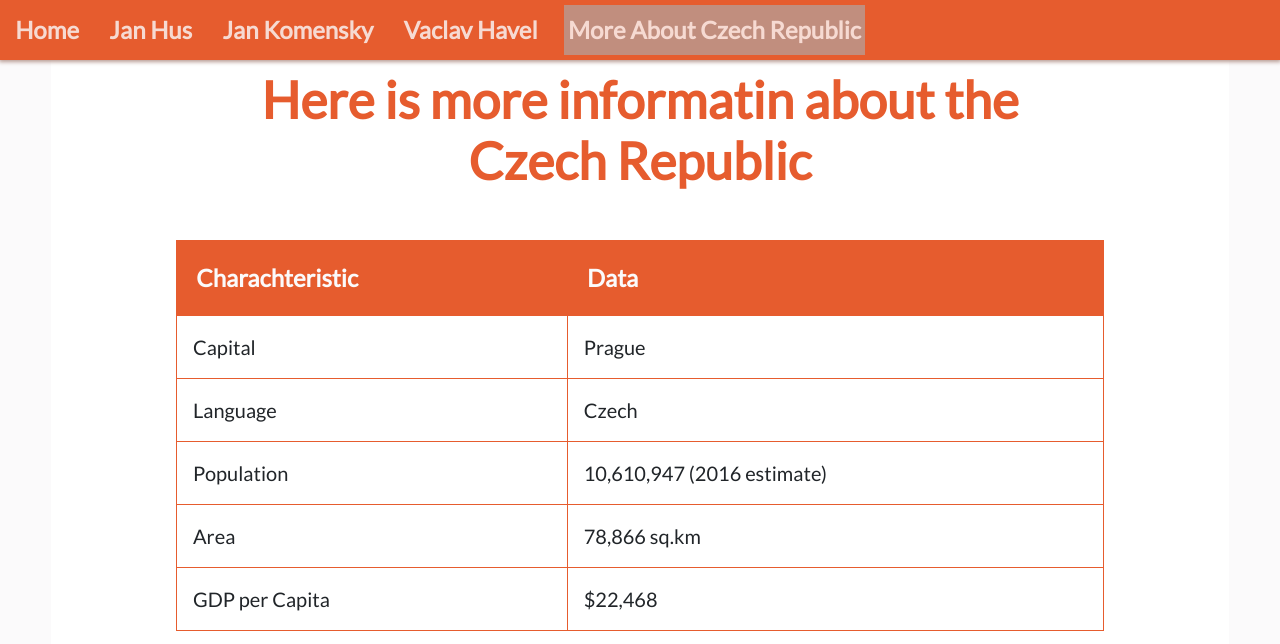
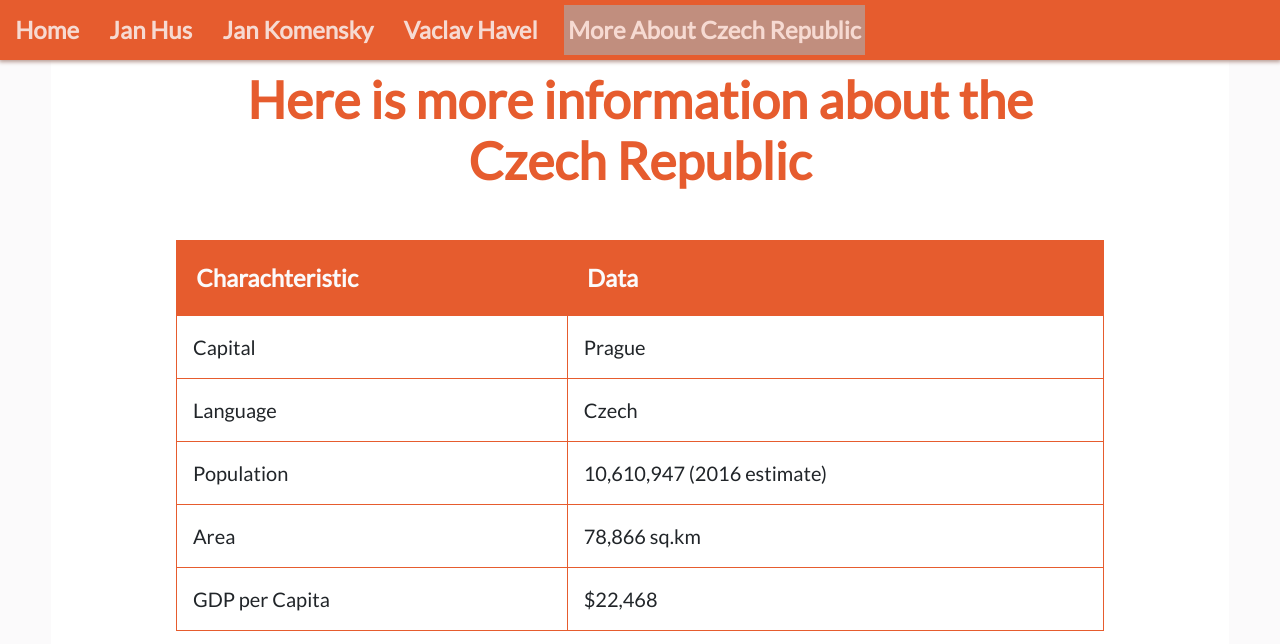
Before and after one commit to maralexv/CS50W, a plain HTML site: page project0/about.html in a window 1280 px wide. Shown: the top 644 px of the page. Drawn offline with nearby package versions, Linux system fonts and the light colour scheme.

Commit message:
typos correction

```diff
--- a/project0/about.html
+++ b/project0/about.html
@@ -39,7 +39,7 @@
 	<main>
 		<br>
 		<div class="row-center">
-			<h2 class="text-center">Here is more informatin about the<br>Czech Republic</h2>
+			<h2 class="text-center">Here is more information about the<br>Czech Republic</h2>
 		</div>
 		<div class="column">
 			<table>
```
Also changed, not shown: 2 other files.
